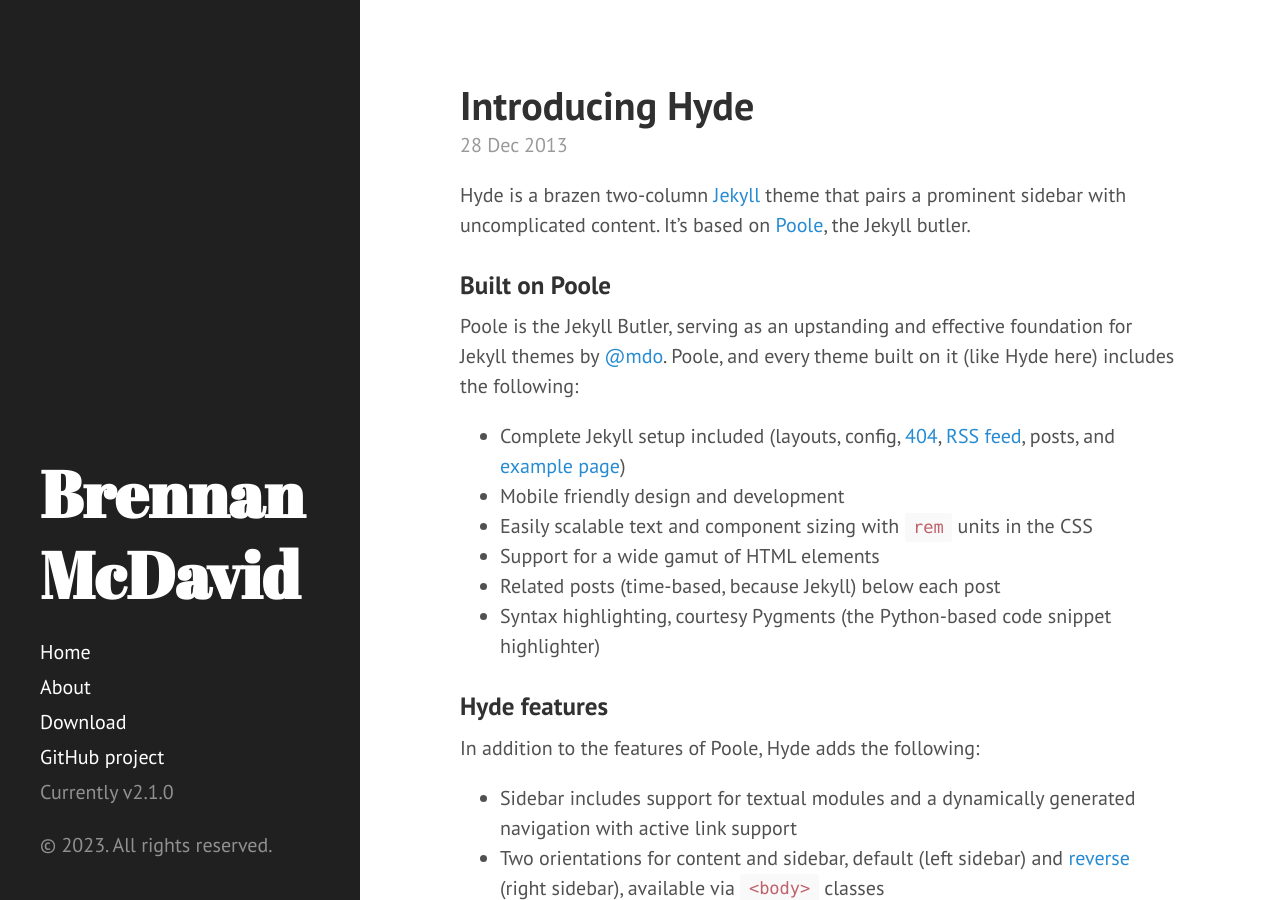
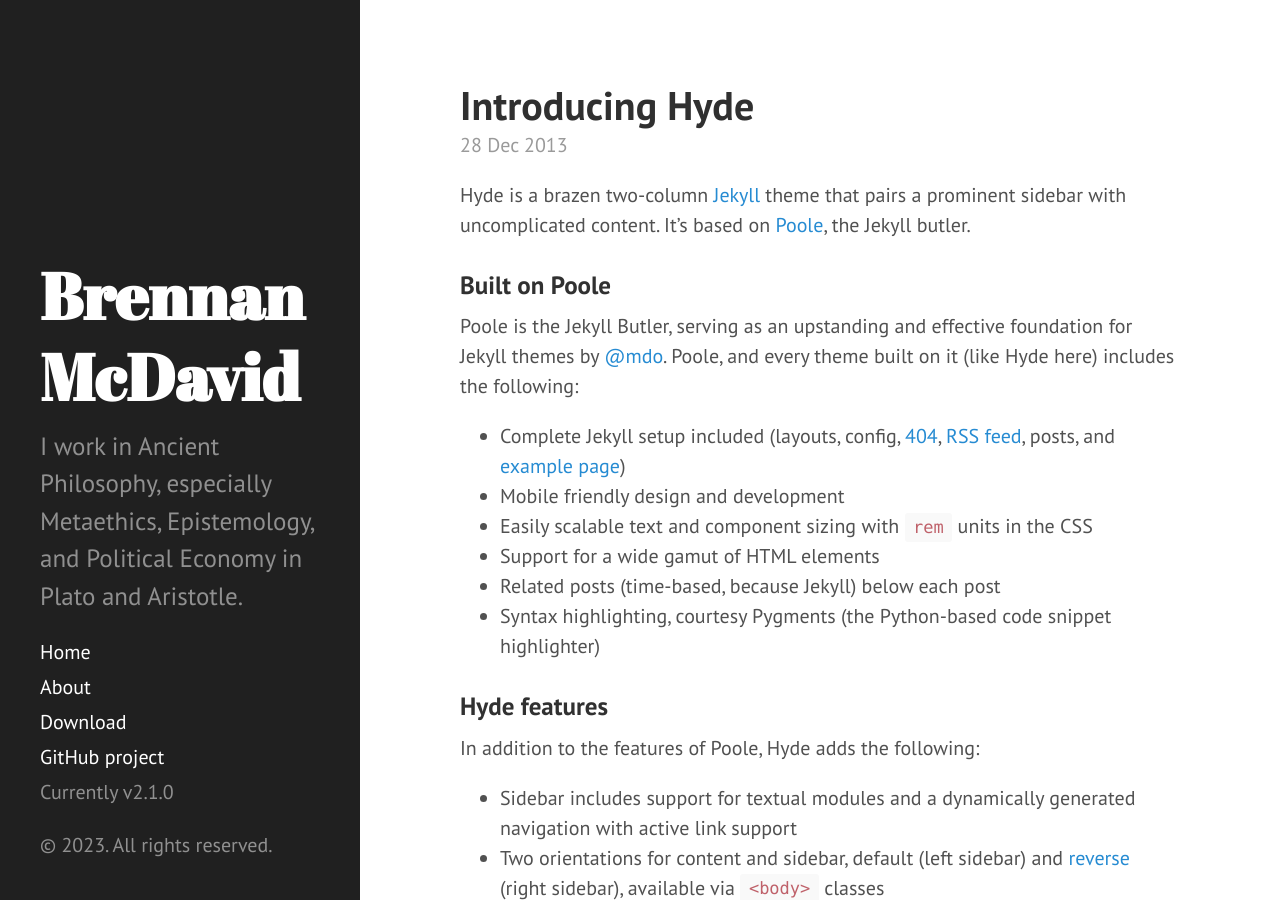
Before and after one commit to bkmcdavid/bkmcdavid.github.io, a Jekyll site: the page built from index.html, in a window 1280 px wide and 900 px high. Built offline with Jekyll 4.4.1, drawn with Linux system fonts in a browser that asks for light colours; the list of posts is cut into pages by our own code.

```diff
--- a/_config.yml
+++ b/_config.yml
@@ -8,10 +8,10 @@ permalink:        pretty
 
 # Setup
 title:            Brennan McDavid
-tagline:          'Personal Website'
-description:
+tagline:          'A Jekyll theme'
+description:      'I work in Ancient Philosophy, especially Metaethics, Epistemology, and Political Economy in Plato and Aristotle.'
 url:              http://hyde.getpoole.com
-baseurl:          '/hyde/'
+baseurl:          /
 
 author:
   name:           'Mark Otto'
```
